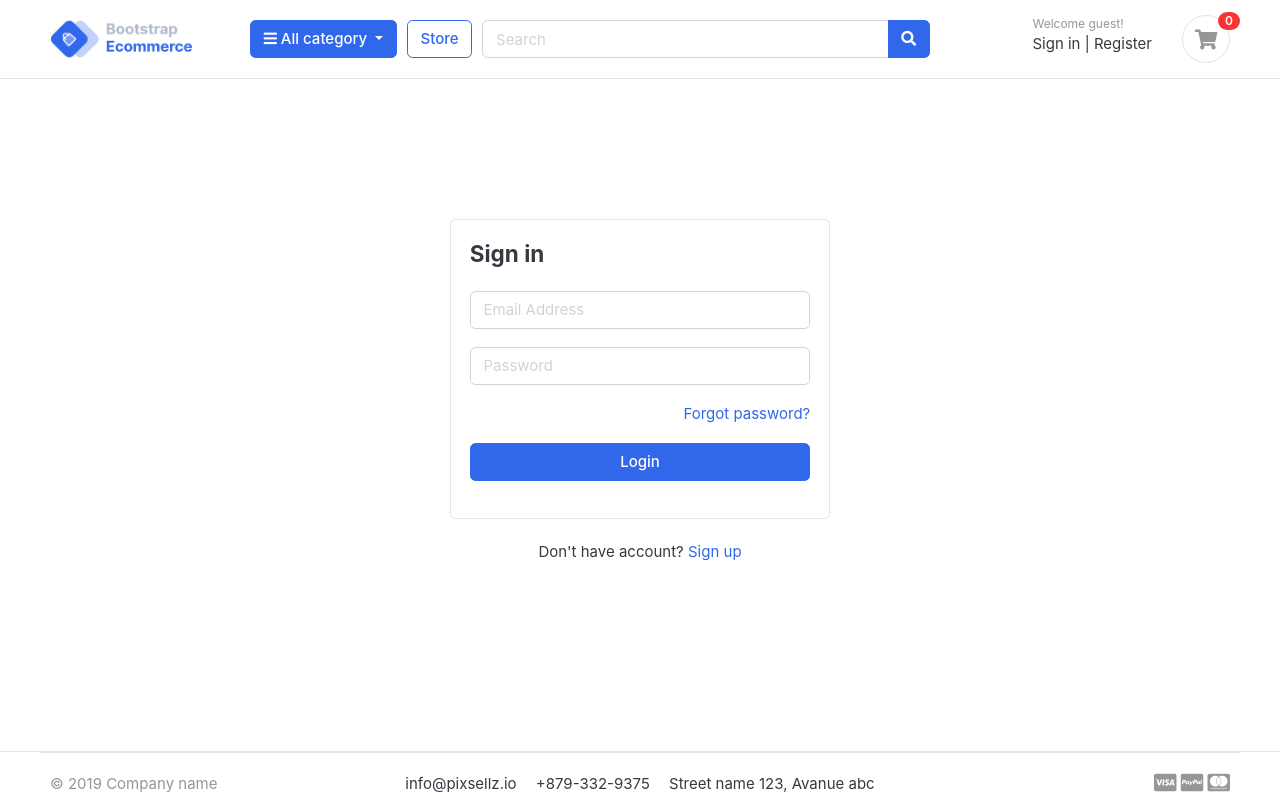
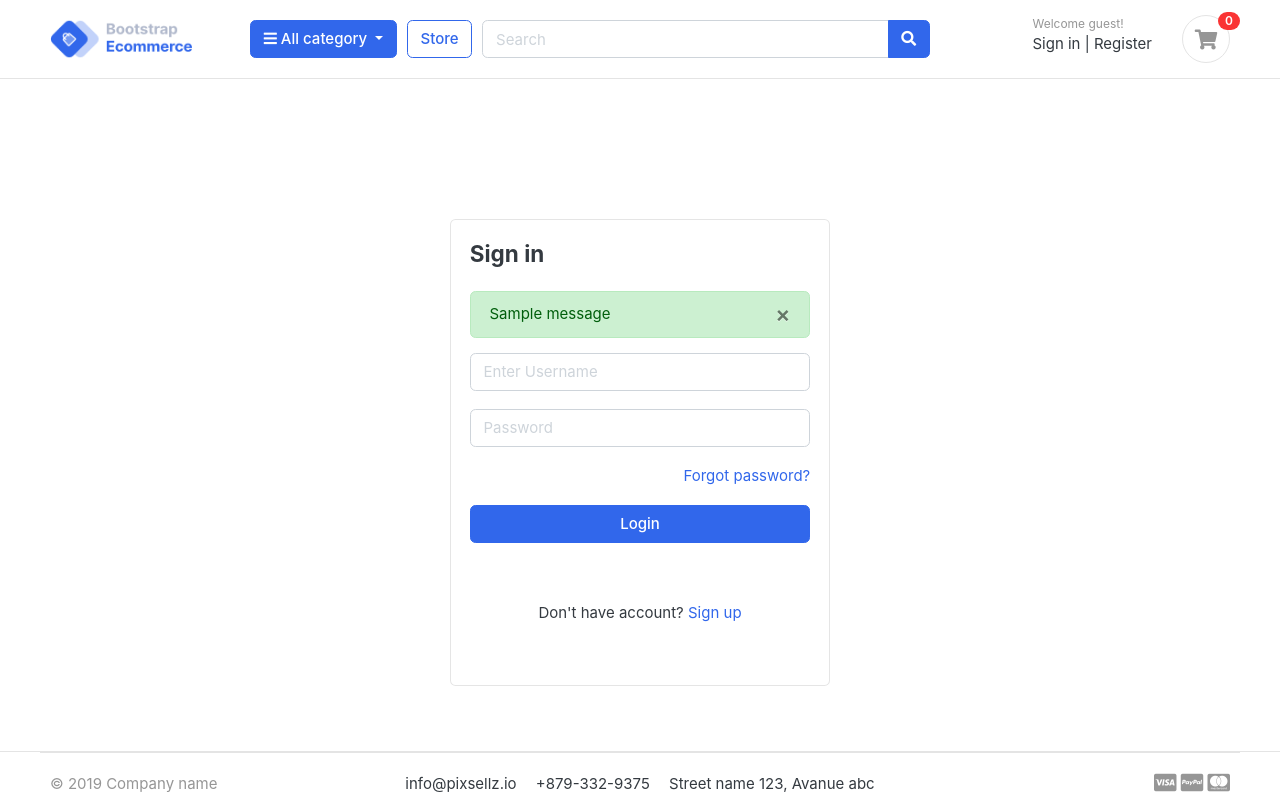
Before and after one commit to Nadhil-an/learningecommerce, a Django app: page /accounts/login/ in a window 1280 px wide. Shown: the top 792 px of the page. Run offline with Django 5.2, Linux system fonts and the light colour scheme; data comes from the database, SQL or seed files in the repository; both versions use the stored data as it was after the commit; tables that the repository leaves empty hold one stand-in row (values such as "Sample post"); one stand-in notice (Sample message) is shown; some libraries are stand-ins or nearby versions; some web fonts are replaced.

Commit message:
implement django message and login functionality

```diff
--- a/accounts/views.py
+++ b/accounts/views.py
@@ -1,9 +1,12 @@
 from django.shortcuts import render,redirect
 from . forms import RegistrationForm
 from .models import Account
+from django.contrib import auth,messages
 
 # Create your views here.
 
+
+## user register functionality
 def register(request):
     if request.method == 'POST':
         form=RegistrationForm(request.POST)
@@ -17,18 +20,36 @@ def register(request):
             user = Account.objects.create_user(first_name=first_name,last_name=last_name,email=email,username=username,password=password)
             user.phone_number = phone_number
             user.save()
+            messages.success(request,'Registration Successfull')
             return redirect('register')
     else:
         form = RegistrationForm()
-
 
     context = {
         'form' : form,
         }
     return render(request,'register.html',context)
 
+
+
+### login functionality
 def login(request):
+    if request.method == 'POST':
+        email = request.POST['email']
+        password = request.POST['password']
+
+        user = auth.authenticate(email=email,password=password)
+        if user is not None:
+            auth.login(request,user)
+            messages.success(request,'login Successfull')
+            return redirect('home')
+        else:
+            messages.error(request,'Invalid login credentials')
+            return redirect('login')
     return render(request,'login.html')
+
+
+
 
 def logout(request):
     return render(render,'logout.html')
--- /dev/null
+++ b/templates/includes/alert.html
@@ -0,0 +1,11 @@
+{% if messages %}
+<div class="messages" class="container">
+    {% for message in messages %}
+    <div{% if message.tags %} class="alert alert-{{ message.tags }}"{% endif %} role="alert">
+        <button type="button" class="close" data-dismiss="alert"><span aria-hidden="true">&times;</span></button>
+        {% if message.level == DEFAULT_MESSAGE_LEVELS.ERROR %}Important: {% endif %}
+        {{ message }}
+</div >
+    {% endfor %}
+</ul>
+{% endif %}
--- a/templates/login.html
+++ b/templates/login.html
@@ -9,12 +9,14 @@
         <div class="card mx-auto" style="max-width: 380px; margin-top:100px;">
           <div class="card-body">
           <h4 class="card-title mb-4">Sign in</h4>
-          <form>
+          {% include 'includes/alert.html'%}
+          <form action="{% url 'login'%}" method="POST">
+            {% csrf_token %}
               <div class="form-group">
-                 <input type="email" class="form-control" placeholder="Email Address" >
+                 <input type="email" class="form-control" placeholder="Enter Username" name="email">
               </div> <!-- form-group// -->
               <div class="form-group">
-                <input type="password" class="form-control" placeholder="Password" >
+                <input type="password" class="form-control" placeholder="Password" name="password">
               </div> <!-- form-group// -->
 
               <div class="form-group">
--- a/templates/register.html
+++ b/templates/register.html
@@ -11,7 +11,7 @@
           <article class="card-body">
 
             <header class="mb-4"><h4 class="card-title">Sign up</h4></header>
-
+            {% include 'includes/alert.html'%}
 
             <form  action="{% url 'register'%}" method="POST">
               {% csrf_token%}
```
Also changed, not shown: e_commerce/settings.py (+8 -0 lines), db.sqlite3.
